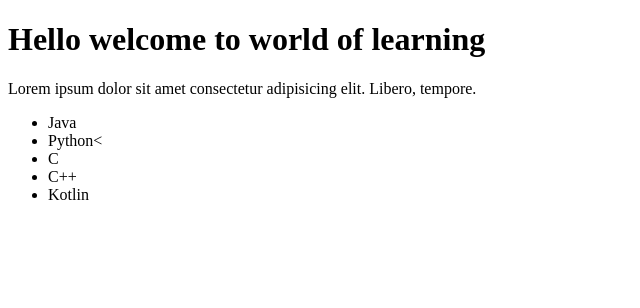
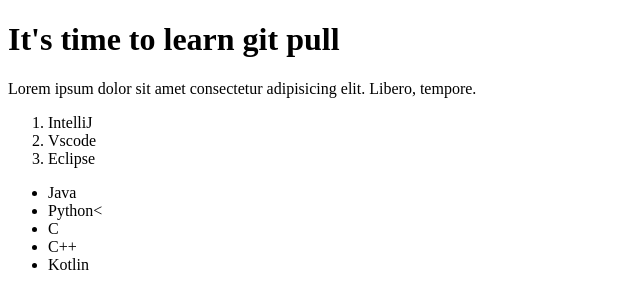
Before and after one commit to bachinaganesh/gitpullpractice, a plain HTML site: page index.html in a window 1280 px wide. Shown: the whole page, without its empty margins (0-640 px from the left). Drawn offline with Linux system fonts and the light colour scheme.

Commit message:
added editora and changed heading

```diff
--- a/index.html
+++ b/index.html
@@ -6,8 +6,13 @@
     <title>Basic Web Page</title>
 </head>
 <body>
-    <h1>Hello welcome to world of learning</h1>
+    <h1>It's time to learn git pull</h1>
     <p>Lorem ipsum dolor sit amet consectetur adipisicing elit. Libero, tempore.</p>
+    <ol>
+        <li>IntelliJ</li>
+        <li>Vscode</li>
+        <li>Eclipse</li>
+    </ol>
     <ul>
         <li>Java</li>
         <li>Python<</li>
```
